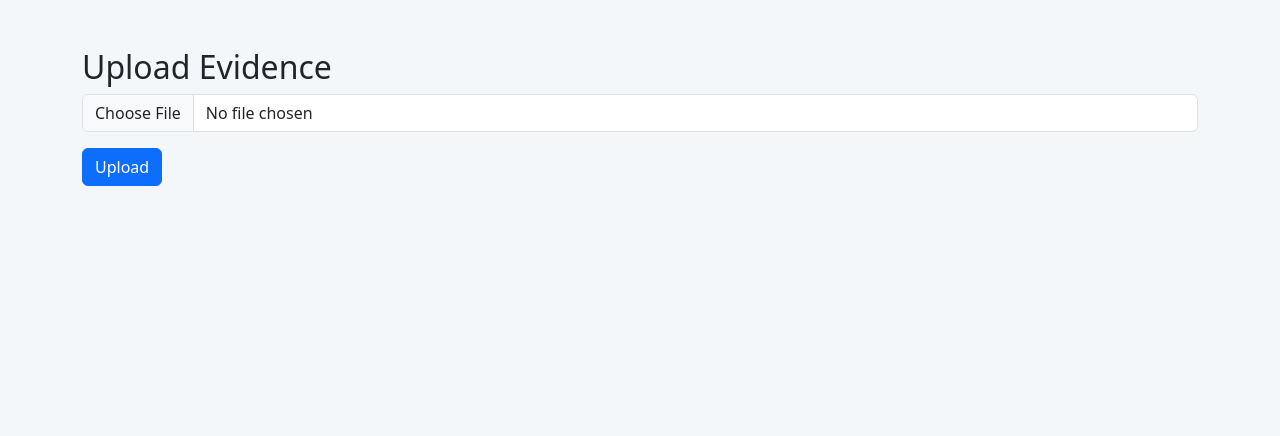
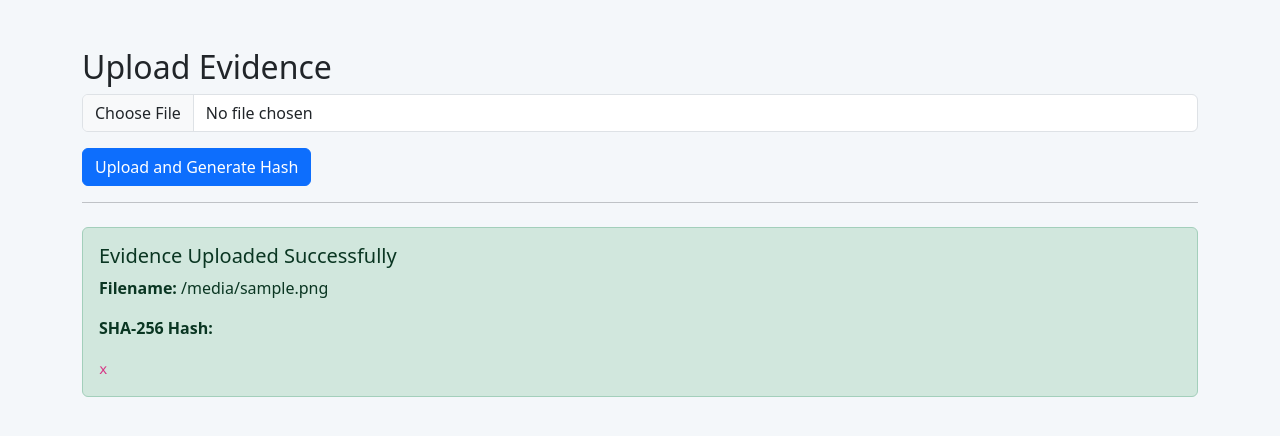
Before and after one commit to Lekhanath-Bhattarai/chainproof-digital-evidence-verification, a Flask app: template templates/upload.html in a window 1280 px wide. Shown: the part 56-492 px from the top of the page. Run offline with Flask 3, Linux system fonts and the light colour scheme; the template is opened without the code that fills it: most values are stand-ins (such as "Sample title", 1, 10 or a date in 2020).

Commit message:
Implemented evidence upload functionality and hashing them

```diff
--- a/main.py
+++ b/main.py
@@ -1,13 +1,40 @@
-from flask import Flask, render_template
+import os
+from flask import Flask, render_template, request
+from werkzeug.utils import secure_filename
+from app.hashing import generate_sha256
 
 app = Flask(__name__)
+
+UPLOAD_FOLDER = "evidence"
+app.config["UPLOAD_FOLDER"] = UPLOAD_FOLDER
+
+os.makedirs(UPLOAD_FOLDER, exist_ok=True)
 
 @app.route("/")
 def index():
     return render_template("index.html")
 
-@app.route("/upload")
+@app.route("/upload", methods=["GET", "POST"])
 def upload():
+    if request.method == "POST":
+        file = request.files.get("evidence_file")
+
+        if not file or file.filename == "":
+            return render_template("upload.html", error="Please select a file.")
+
+        filename = secure_filename(file.filename)
+        file_path = os.path.join(app.config["UPLOAD_FOLDER"], filename)
+
+        file.save(file_path)
+
+        file_hash = generate_sha256(file_path)
+
+        return render_template(
+            "upload.html",
+            filename=filename,
+            file_hash=file_hash
+        )
+
     return render_template("upload.html")
 
 @app.route("/verify")
--- a/templates/upload.html
+++ b/templates/upload.html
@@ -4,14 +4,30 @@
 
 <h2>Upload Evidence</h2>
 
-<form>
+<form method="POST" enctype="multipart/form-data">
     <div class="mb-3">
-        <input class="form-control" type="file">
+        <input class="form-control" type="file" name="evidence_file">
     </div>
 
-    <button class="btn btn-primary">
-        Upload
+    <button class="btn btn-primary" type="submit">
+        Upload and Generate Hash
     </button>
 </form>
 
+{% if filename %}
+<hr>
+<div class="alert alert-success mt-4">
+    <h5>Evidence Uploaded Successfully</h5>
+    <p><strong>Filename:</strong> {{ filename }}</p>
+    <p><strong>SHA-256 Hash:</strong></p>
+    <code>{{ file_hash }}</code>
+</div>
+{% endif %}
+
+{% if error %}
+<div class="alert alert-danger mt-4">
+    {{ error }}
+</div>
+{% endif %}
+
 {% endblock %}
--- /dev/null
+++ b/testfile.txt
@@ -0,0 +1 @@
+This is for testing
```
